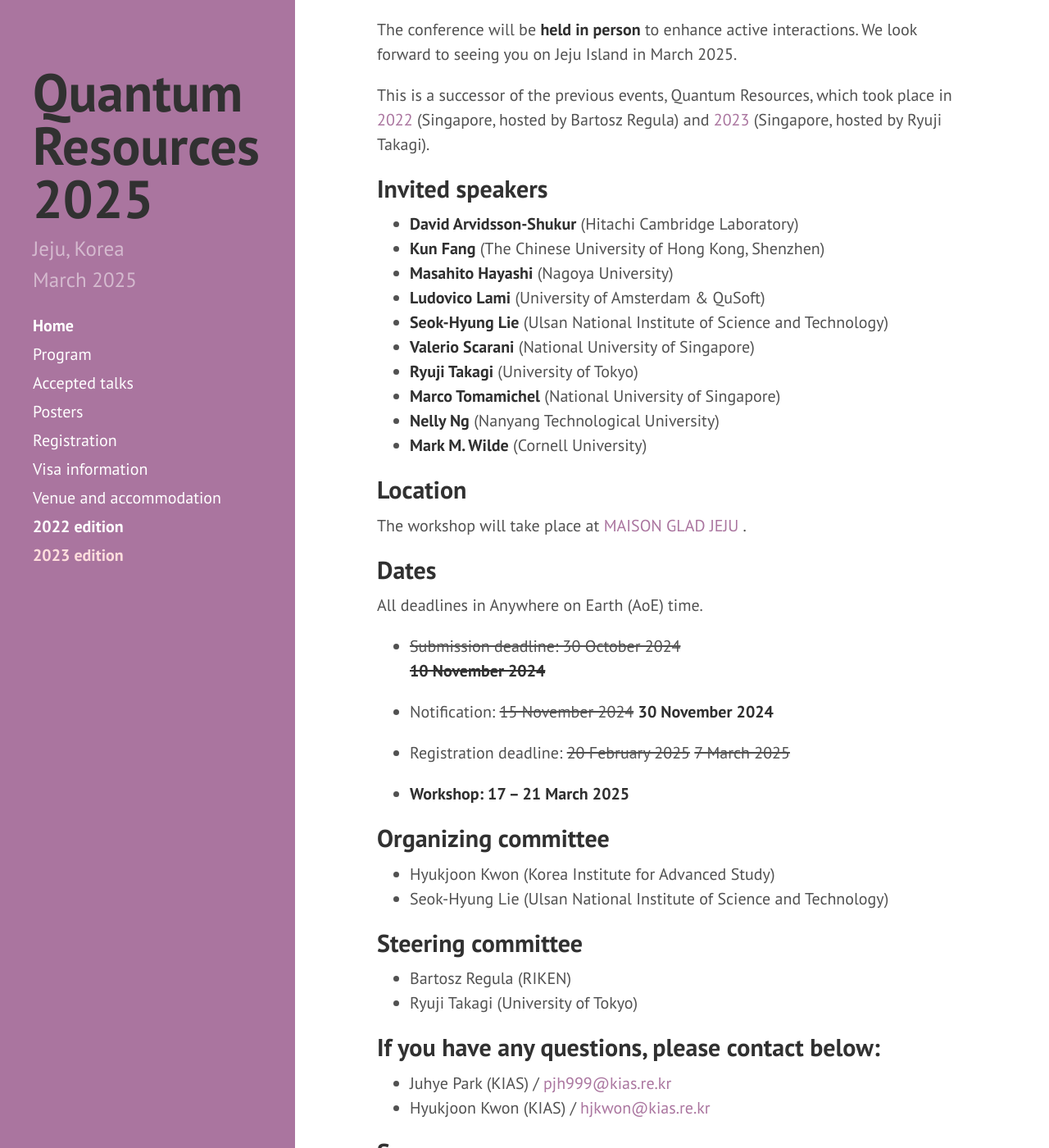
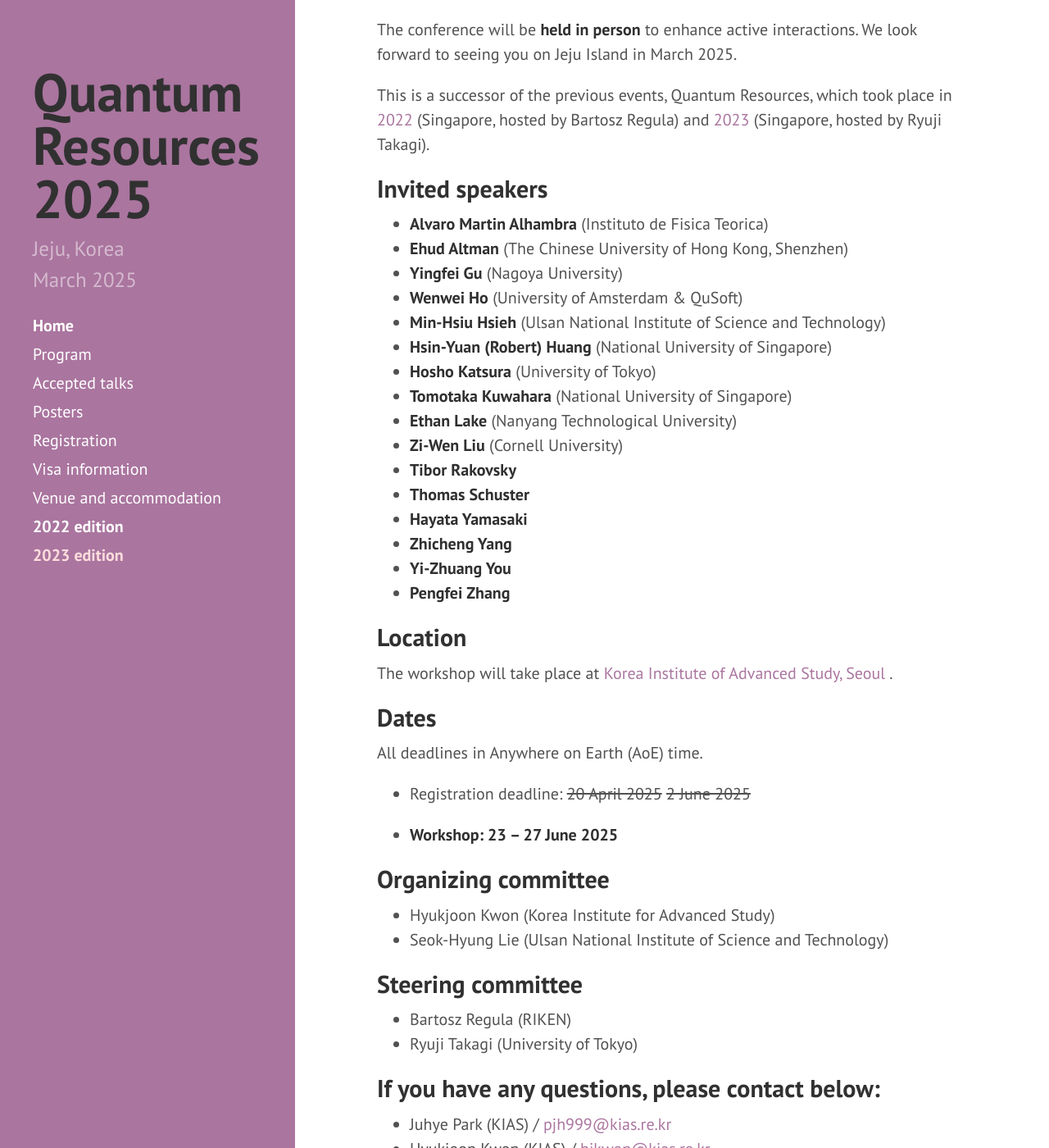
Before and after one commit to yeon-lee/yeon-lee.github.io, a Jekyll site: the page built from index.md, in a window 1280 px wide and 1400 px high, scrolled down 908 px. Shown: the whole window at 82% size. Built offline with Jekyll 4.4.1, drawn with Linux system fonts in a browser that asks for light colours; nearby versions of some CDN libraries.

Commit message:
Update index.md

```diff
--- a/index.md
+++ b/index.md
@@ -18,33 +18,35 @@
 This is a successor of the previous events, Quantum Resources, which took place in <a href = "https://2022.quantumresources.science">2022</a> (Singapore, hosted by Bartosz Regula) and <a href = "https://2023.quantumresources.science"> 2023 </a> (Singapore, hosted by Ryuji Takagi).
 
 ## Invited speakers
-* **David Arvidsson-Shukur** (Hitachi Cambridge Laboratory)
-* **Kun Fang** (The Chinese University of Hong Kong, Shenzhen)
-* **Masahito Hayashi** (Nagoya University)
-* **Ludovico Lami** (University of Amsterdam & QuSoft)
-* **Seok-Hyung Lie** (Ulsan National Institute of Science and Technology)
-* **Valerio Scarani** (National University of Singapore)
-* **Ryuji Takagi** (University of Tokyo)
-* **Marco Tomamichel** (National University of Singapore)
-* **Nelly Ng** (Nanyang Technological University)
-* **Mark M. Wilde** (Cornell University)
+* **Alvaro Martin Alhambra** (Instituto de Fisica Teorica)
+* **Ehud Altman** (The Chinese University of Hong Kong, Shenzhen)
+* **Yingfei Gu** (Nagoya University)
+* **Wenwei Ho** (University of Amsterdam & QuSoft)
+* **Min-Hsiu Hsieh** (Ulsan National Institute of Science and Technology)
+* **Hsin-Yuan (Robert) Huang** (National University of Singapore)
+* **Hosho Katsura** (University of Tokyo)
+* **Tomotaka Kuwahara** (National University of Singapore)
+* **Ethan Lake** (Nanyang Technological University)
+* **Zi-Wen Liu** (Cornell University)
+* **Tibor Rakovsky**
+* **Thomas Schuster**
+* **Hayata Yamasaki**
+* **Zhicheng Yang**
+* **Yi-Zhuang You**
+* **Pengfei Zhang**
 <!--* **Andreas Winter** (Universitat Autònoma de Barcelona)-->
 
 ## Location
 
-The workshop will take place at <a href="https://www.glad-hotels.com/maisongladjeju/index.do?locale=en">MAISON GLAD JEJU </a>.
+The workshop will take place at <a href="https://kias.re.kr/kias/main/main.do">Korea Institute of Advanced Study, Seoul </a>.
 
 ## Dates
 
 All deadlines in Anywhere on Earth (AoE) time.
 
-* <s> Submission deadline: 30 October 2024</s> **<s>10 November 2024</s>**
+* Registration deadline: <s>20 April 2025</s> <s>2 June 2025</s>
 
-* Notification: <s>15 November 2024</s> **30 November 2024**
-
-* Registration deadline: <s>20 February 2025</s> <s>7 March 2025</s>
-
-* **Workshop: 17 &ndash; 21 March 2025**
+* **Workshop: 23 &ndash; 27 June 2025**
 
 
 ## Organizing committee
```
